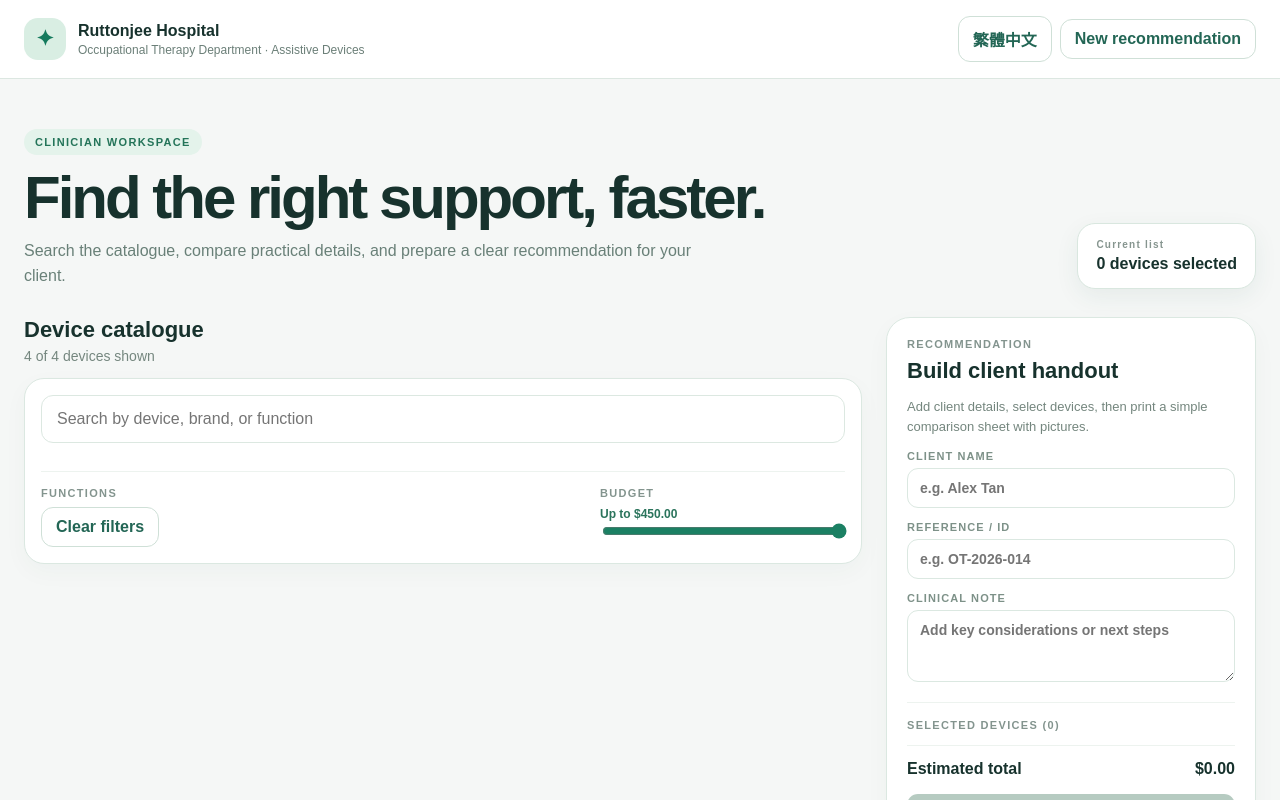
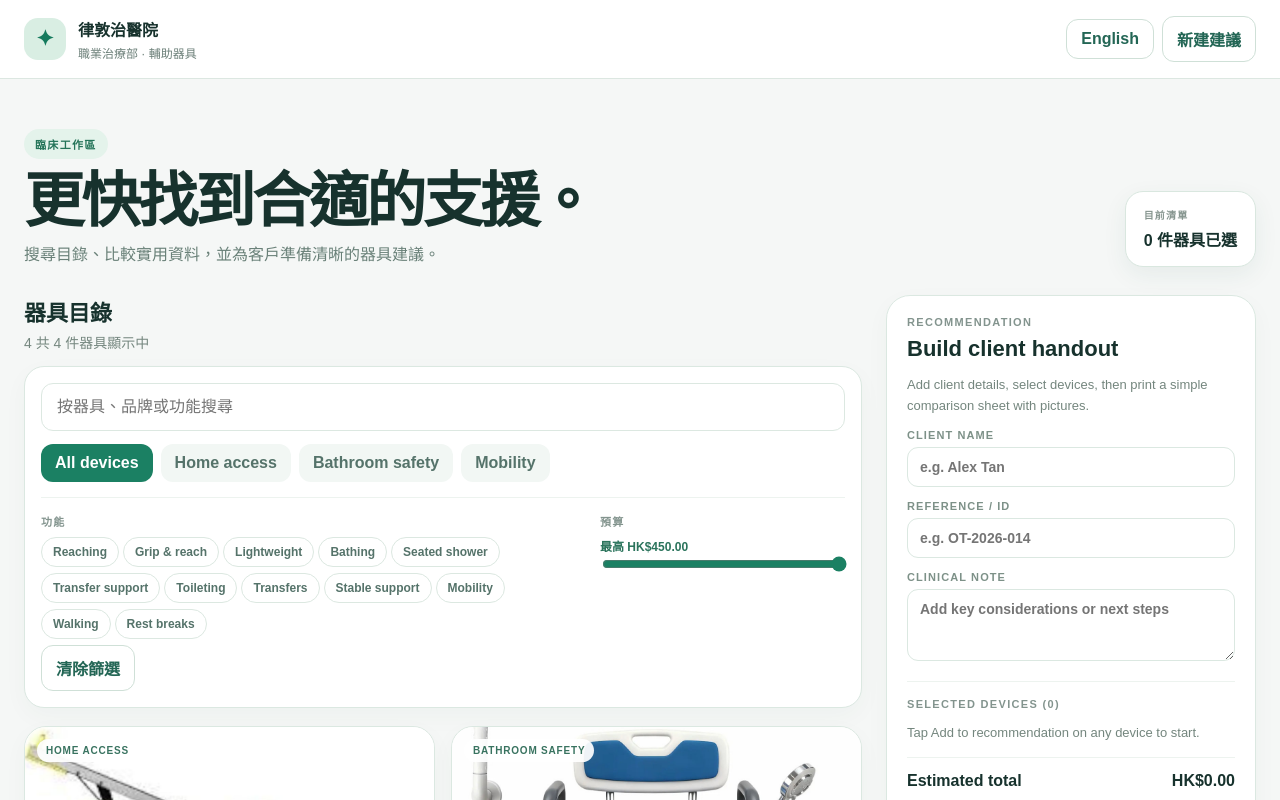
Before and after one commit to joylau1008-del/assistive-device-catalogue, a plain HTML site: page index.html in a window 1280 px wide. Both pictures are taken after a click on the button "繁體中文". Shown: the top 800 px of the page. Drawn offline with Linux system fonts and the light colour scheme.

Commit message:
Add files via upload
Fix Traditional Chinese language switch

```diff
--- a/index.html
+++ b/index.html
@@ -14,7 +14,7 @@
   </style>
 </head>
 <body>
-  <header class="top no-print"><div class="top-inner"><div class="brand"><div class="logo">✦</div><div><div class="brand-title" id="brandTitle">Ruttonjee Hospital</div><div class="brand-sub" id="brandSub">Occupational Therapy Department · Assistive Devices</div></div></div><div style="display:flex;gap:8px;align-items:center"><button class="new-btn" id="langBtn">繁體中文</button><button class="new-btn" id="newBtn">New recommendation</button></div></div></header>
+  <header class="top no-print"><div class="top-inner"><div class="brand"><div class="logo">✦</div><div><div class="brand-title" id="brandTitle">Ruttonjee Hospital</div><div class="brand-sub" id="brandSub">Occupational Therapy Department · Assistive Devices</div></div></div><div style="display:flex;gap:8px;align-items:center"><button type="button" class="new-btn" id="langBtn">繁體中文</button><button type="button" class="new-btn" id="newBtn">New recommendation</button></div></div></header>
   <main class="main">
     <section class="hero no-print"><div><span class="eyebrow" id="eyebrow">Clinician workspace</span><h1 id="heroTitle">Find the right support, faster.</h1><p id="heroText">Search the catalogue, compare practical details, and prepare a clear recommendation for your client.</p></div><div class="count"><small id="currentListLabel">Current list</small><strong><span id="selectedCount">0</span> <span id="devicesSelectedLabel">devices selected</span></strong></div></section>
     <div class="layout no-print">
@@ -36,7 +36,7 @@
 let lang='en';
 function tr(id,key){const el=$(id);if(el)el.textContent=UI[lang][key]}
 function setLanguage(){document.documentElement.lang=lang==='zh'?'zh-Hant':'en';const t=UI[lang];$('brandTitle').textContent=t.brandTitle;$('brandSub').textContent=t.brandSub;$('langBtn').textContent=t.langBtn;$('newBtn').textContent=t.newBtn;$('eyebrow').textContent=t.eyebrow;$('heroTitle').textContent=t.heroTitle;$('heroText').textContent=t.heroText;$('currentListLabel').textContent=t.currentList;$('devicesSelectedLabel').textContent=t.devicesSelected;$('catalogueTitle').textContent=t.catalogue;$('ofLabel').textContent=t.of;$('shownLabel').textContent=t.shown;$('search').placeholder=t.search;$('functionsLabel').textContent=t.functions;$('clearBtn').textContent=t.clear;$('budgetLabel').textContent=t.budget;$('upToLabel').textContent=t.upTo;$('recommendationLabel').textContent=t.recommendation;$('handoutTitle').textContent=t.handout;$('handoutText').textContent=t.handoutText;$('clientNameLabel').childNodes[0].textContent=t.clientName;$('clientIdLabel').childNodes[0].textContent=t.clientId;$('noteLabel').childNodes[0].textContent=t.note;$('selectedLabel').childNodes[0].textContent=t.selected+' (';$('estimatedLabel').textContent=t.estimated;$('printBtn').textContent=t.print;render();renderSelected()}
-$('langBtn').onclick=()=>{lang=lang==='en'?'zh':'en';setLanguage()};
+function toggleLanguage(){lang=lang==='en'?'zh':'en';setLanguage();}
 const fallback=[
  {id:'reacher-deluxe',name:'Deluxe Reacher with Magnet',brand:'Kinsman',category:'Home access',price:29.9,image:'reacher.jpg',summary:'Lightweight reacher for picking up items without bending or stretching.',functions:['Reaching','Grip & reach','Lightweight'],suitableFor:'Reduced balance, limited range of motion, post-operative precautions',notes:'Confirm grip strength and trigger comfort before recommending.'},
  {id:'shower-chair-arms',name:'Shower Chair with Arms',brand:'CareSafe',category:'Bathroom safety',price:129,image:'shower-chair.webp',summary:'Stable, height-adjustable seat with arms and back support for showering.',functions:['Bathing','Seated shower','Transfer support'],suitableFor:'Fatigue, falls risk, reduced standing tolerance, lower-limb weakness',notes:'Measure shower space and check floor surface before final selection.'},
@@ -57,6 +57,6 @@
 function render(){renderPills();const list=filtered().map(displayDevice);$('shownCount').textContent=list.length;$('totalCount').textContent=devices.length;$('budgetValue').textContent=money(Number($('budget').value));$('deviceGrid').innerHTML=list.map(d=>`<article class="card"><div class="photo"><img src="images/${d.image}" alt="${d.name}"><span class="tag">${d.category}</span></div><div class="card-body"><div class="card-head"><div><h3>${d.name}</h3><div class="brand-name">${d.brand}</div></div><div class="price">${money(d.price)}</div></div><p class="desc">${d.summary}</p><div class="tags">${d.functions.map(x=>`<span>${x}</span>`).join('')}</div><button class="add ${selected.includes(d.id)?'selected':''}" data-add="${d.id}">${selected.includes(d.id)?'✓ Added to recommendation':'＋ Add to recommendation'}</button></div></article>`).join('');document.querySelectorAll('[data-add]').forEach(b=>b.onclick=()=>{const id=b.dataset.add;selected=selected.includes(id)?selected.filter(x=>x!==id):[...selected,id];render();renderSelected();});renderSelected();}
 function renderSelected(){const chosen=devices.filter(d=>selected.includes(d.id)).map(displayDevice);$('selectedCount').textContent=chosen.length;$('selectedCount2').textContent=chosen.length;$('totalPrice').textContent=money(chosen.reduce((a,d)=>a+d.price,0));$('selectedList').innerHTML=chosen.length?chosen.map(d=>`<div class="selected-item"><img src="images/${d.image}" alt=""><div><strong>${d.name}</strong><span>${money(d.price)}</span></div><button class="remove" data-remove="${d.id}">×</button></div>`).join(''):'<p class="muted">Tap Add to recommendation on any device to start.</p>';$('printBtn').disabled=!chosen.length;document.querySelectorAll('[data-remove]').forEach(b=>b.onclick=()=>{selected=selected.filter(x=>x!==b.dataset.remove);render();});}
 function clearFilters(){ $('search').value='';$('budget').value=450;renderPills();render(); }
-$('search').oninput=render;$('budget').oninput=render;$('clearBtn').onclick=clearFilters;$('newBtn').onclick=()=>{selected=[];$('clientName').value='';$('clientId').value='';$('note').value='';render();window.scrollTo({top:0,behavior:'smooth'});};$('printBtn').onclick=()=>{const chosen=devices.filter(d=>selected.includes(d.id)).map(displayDevice);$('printDate').textContent=new Date().toLocaleDateString('en-SG',{day:'2-digit',month:'short',year:'numeric'});$('printClient').textContent=$('clientName').value||'Not specified';$('printId').textContent=$('clientId').value||'—';$('printNote').textContent=$('note').value||'No additional note provided.';$('printTotal').textContent=money(chosen.reduce((a,d)=>a+d.price,0));$('printDevices').innerHTML=chosen.map(d=>`<div class="print-device"><img src="images/${d.image}" alt=""><div><div class="print-title"><div><h2>${d.name}</h2><p>${d.brand} · ${d.category}</p></div><strong>${money(d.price)}</strong></div><p>${d.summary}</p><div class="print-meta"><div><b>Functions</b><span>${d.functions.join(' · ')}</span></div><div><b>Suitable for</b><span>${d.suitableFor}</span></div><div><b>Clinical note</b><span>${d.notes}</span></div></div></div></div>`).join('');window.print();};render();setLanguage();
+$('langBtn').addEventListener('click',toggleLanguage);$('search').oninput=render;$('budget').oninput=render;$('clearBtn').onclick=clearFilters;$('newBtn').onclick=()=>{selected=[];$('clientName').value='';$('clientId').value='';$('note').value='';render();window.scrollTo({top:0,behavior:'smooth'});};$('printBtn').onclick=()=>{const chosen=devices.filter(d=>selected.includes(d.id)).map(displayDevice);$('printDate').textContent=new Date().toLocaleDateString('en-SG',{day:'2-digit',month:'short',year:'numeric'});$('printClient').textContent=$('clientName').value||'Not specified';$('printId').textContent=$('clientId').value||'—';$('printNote').textContent=$('note').value||'No additional note provided.';$('printTotal').textContent=money(chosen.reduce((a,d)=>a+d.price,0));$('printDevices').innerHTML=chosen.map(d=>`<div class="print-device"><img src="images/${d.image}" alt=""><div><div class="print-title"><div><h2>${d.name}</h2><p>${d.brand} · ${d.category}</p></div><strong>${money(d.price)}</strong></div><p>${d.summary}</p><div class="print-meta"><div><b>Functions</b><span>${d.functions.join(' · ')}</span></div><div><b>Suitable for</b><span>${d.suitableFor}</span></div><div><b>Clinical note</b><span>${d.notes}</span></div></div></div></div>`).join('');window.print();};render();setLanguage();
 </script>
 </body></html>
```
